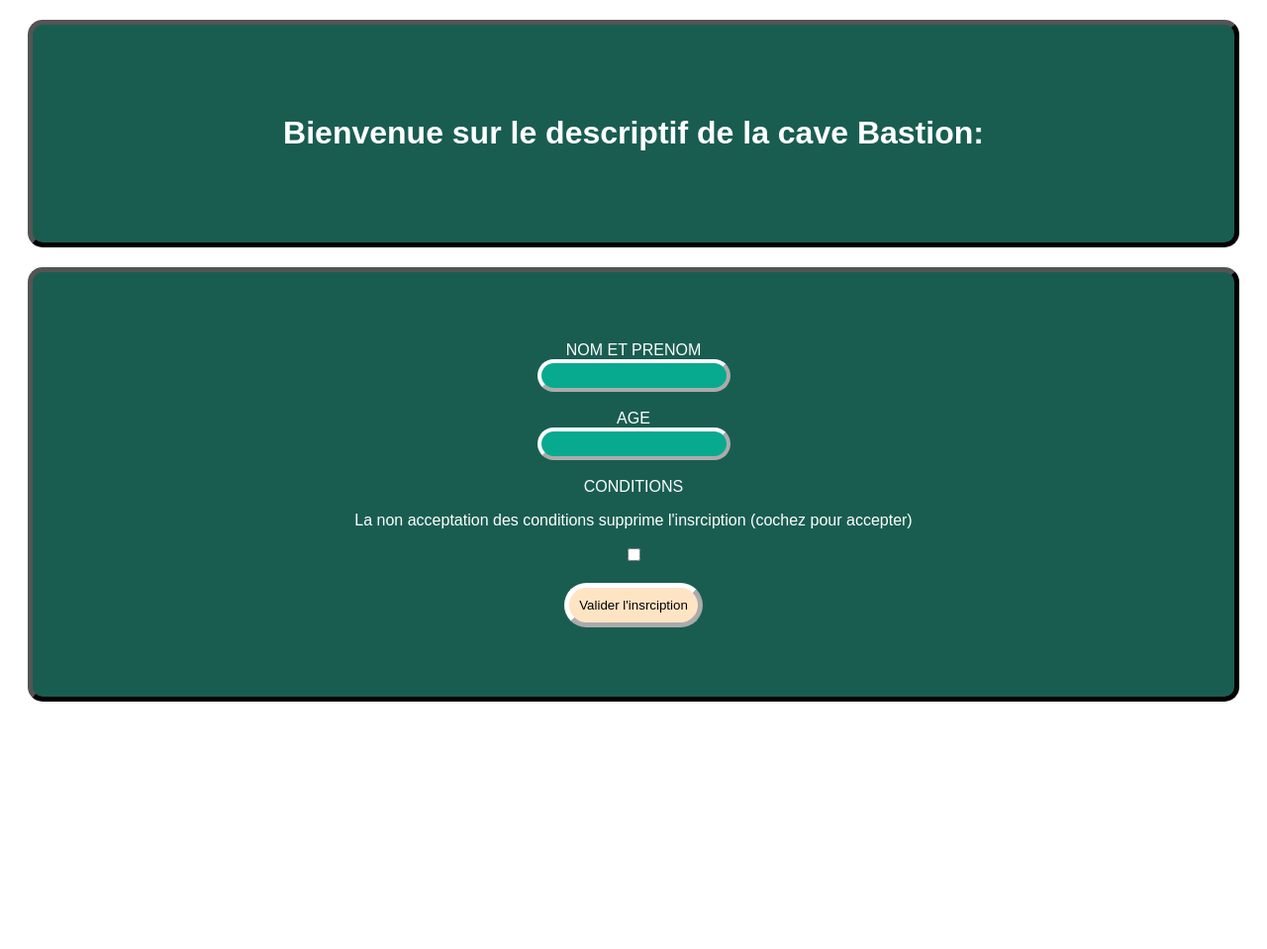
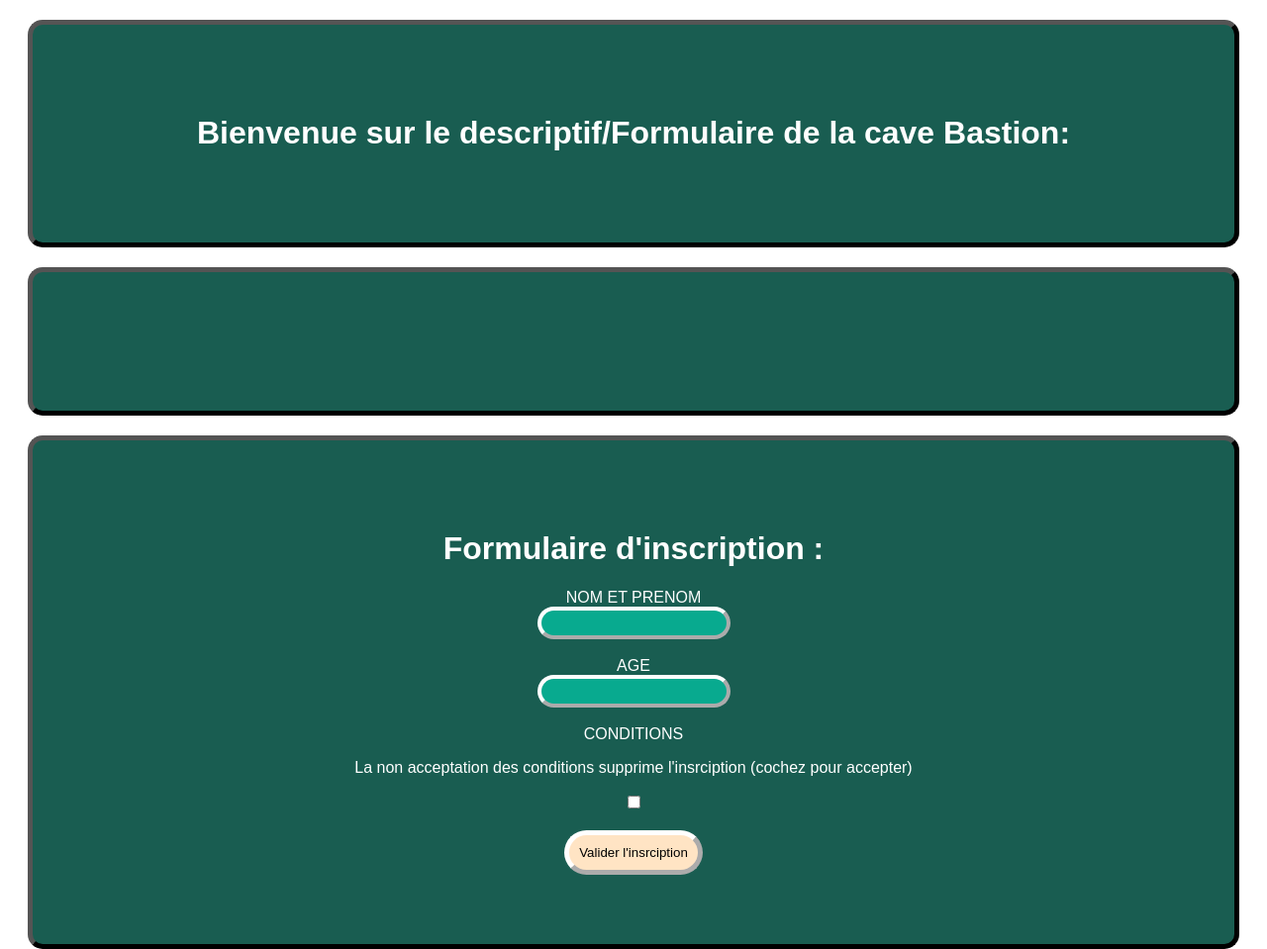
Before and after one commit to servispacement-cpu/Doctocav, a plain HTML site: page cavbastion/index.html in a window 1280 px wide. Shown: the whole page at 99% size. Before the commit the page ends 800 px from the top, so only its background shows below. Drawn offline with Linux system fonts and the light colour scheme.

Commit message:
Update index.html

```diff
--- a/cavbastion/index.html
+++ b/cavbastion/index.html
@@ -7,10 +7,13 @@
     <body>
 
     <div class="un">
-        <h1>Bienvenue sur le descriptif de la cave Bastion:</h1>
+        <h1>Bienvenue sur le descriptif/Formulaire de la cave Bastion:</h1>
     </div>
 
+    <div class="un"></div>
+
     <div class="un">
+        <h1>Formulaire d'inscription : </h1>
         <form id="res">
             <label>NOM ET PRENOM <br>
             <input type="text" id="nom"> </label> <br> <br>
```
